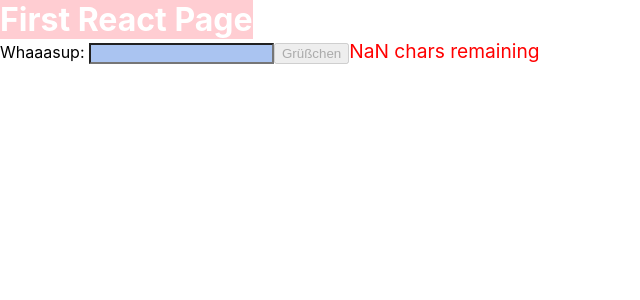
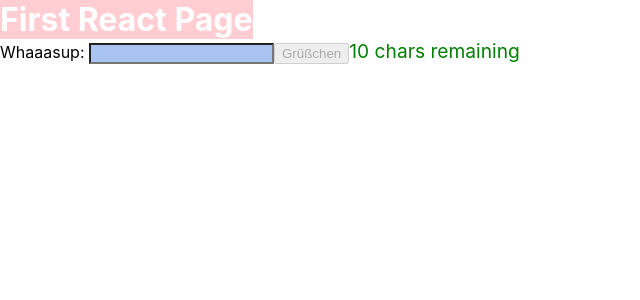
Before and after one commit to melakc/Praxisphase_3, a React (Create React App) app in the folder reacttest/: page / in a window 1280 px wide. Shown: the top 300 px of the page, without its empty margins (0-640 px from the left). Built offline with nearby package versions, Linux system fonts and the light colour scheme.

Commit message:
tutorial finished

```diff
--- a/reacttest/src/Greeting/ButtonSend.js
+++ b/reacttest/src/Greeting/ButtonSend.js
@@ -4,46 +4,16 @@ import './ButtonSend.css';
 class ButtonSend extends Component{
     constructor(props){
         super(props);
-        this.state= {
-            greeting: ''
-        }
-
     }
 
     onGreetClicked() {
         // darf nur eine Variable haben->Variablen inline (kein "" + ""+ etc)
-        alert(`Hello, ${this.state.greeting}`);
-
-        this.setState({
-            greeting:''
-        });
-        if(this.inputField){
-            this.inputField.focus();
-        }
-    }
-    getCharsRemaining(){
-        //wie debugging nur leichter
-        console.log(this.props.maxLength);
-        console.log(this.state.greeting.length);
-        console.log("längeTest");
-        let charlength=this.props.maxLength - this.state.greeting.length;
-
-        if(charlength < 0){
-            charlength = 0;
-        }
-
-        return charlength;
-    }
-
-    isGreetingValid(){
-        return (this.state.greeting.length > 0 && this.getCharsRemaining() >= 0);
+        alert(`Hello, ${this.props.greeting}`);
     }
     render() {
-
-        const greetingValid = this.isGreetingValid();
         return(
             <button
-                disabled={ !greetingValid }
+                disabled={ !this.props.enabled }
                 onClick={ () => this.onGreetClicked() } > Grüßchen
             </button>
 
--- a/reacttest/src/Greeting/Greeting.js
+++ b/reacttest/src/Greeting/Greeting.js
@@ -5,17 +5,29 @@ import RemainingChars from './RemainingChars';
 import InputField from './InputField';
 import ButtonSend from './ButtonSend';
 
-class Greeting extends Component{
+class Greeting extends Component {
+    constructor(props) {
+        super(props);
+        this.state = {
+            greeting: ''
+        }
+
+    }
+    setGreeting(text) {
+        this.setState({ greeting: text });
+    }
     render() {
-        return(
+        // const greetingValid = InputField.isGreetingValid();
+        console.log("currentLength:"+this.state.currentLength);
+        return (
             <div>
-            <span style={{backgroundColor:"#FFCDD2", fontSize:"2rem", color:"White", fontWeight:"bold"}}>First React Page</span>
-            <form >
-                <span>Whaaasup: </span>
-                <InputField />
-                <ButtonSend />
-                <RemainingChars />
-            </form>
+                <span style={{ backgroundColor: "#FFCDD2", fontSize: "2rem", color: "White", fontWeight: "bold" }}>First React Page</span>
+                <form >
+                    <span>Whaaasup: </span>
+                    <InputField maxLength={this.props.maxLength} greeter={this} />
+                    <ButtonSend enabled={this.state.greeting.length>0} greeting={this.state.greeting}/>
+                    <RemainingChars maxLength={this.props.maxLength} currentLength={this.state.greeting.length} />
+                </form>
             </div>
         );
     }
--- a/reacttest/src/Greeting/InputField.js
+++ b/reacttest/src/Greeting/InputField.js
@@ -11,10 +11,11 @@ class InputField extends Component {
     }
 
     onGreetingChange(event) {
+        const text=event.target.value;
         this.setState({
-            greeting: event.target.value
-
+            greeting: text
         });
+        this.props.greeter.setGreeting(text);
     }
 
     getCharsRemaining(){
--- a/reacttest/src/Greeting/RemainingChars.js
+++ b/reacttest/src/Greeting/RemainingChars.js
@@ -15,7 +15,7 @@ class RemainingChars extends Component {
         console.log(this.props.maxLength);
         console.log(this.state.greeting.length);
         console.log("laenge");
-        let charlength = this.props.maxLength - this.state.greeting.length;
+        let charlength = this.props.maxLength - this.props.currentLength;
         if (charlength < 0) {
             charlength = 0;
         }
```
